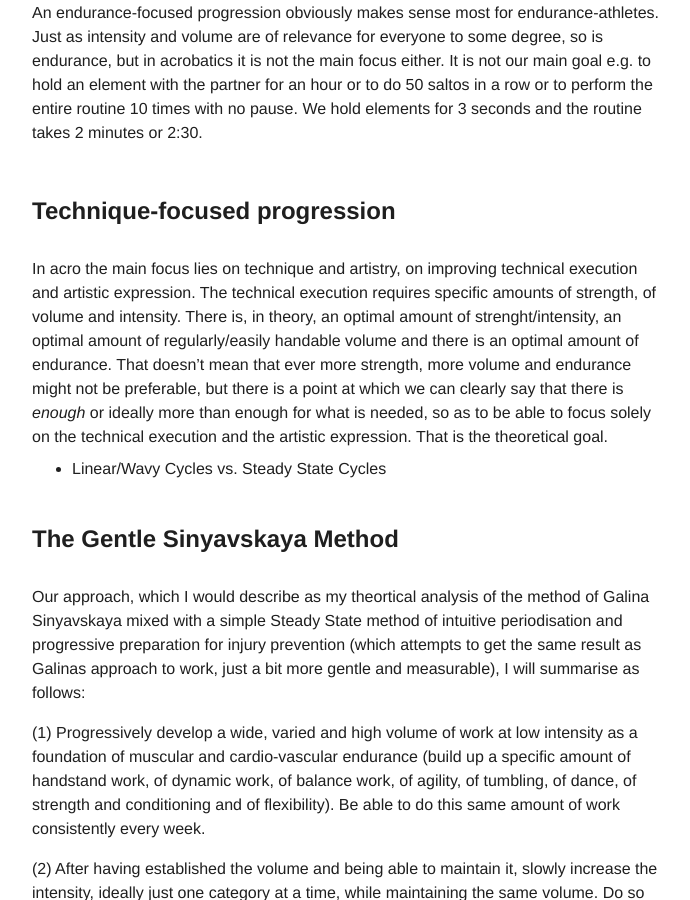
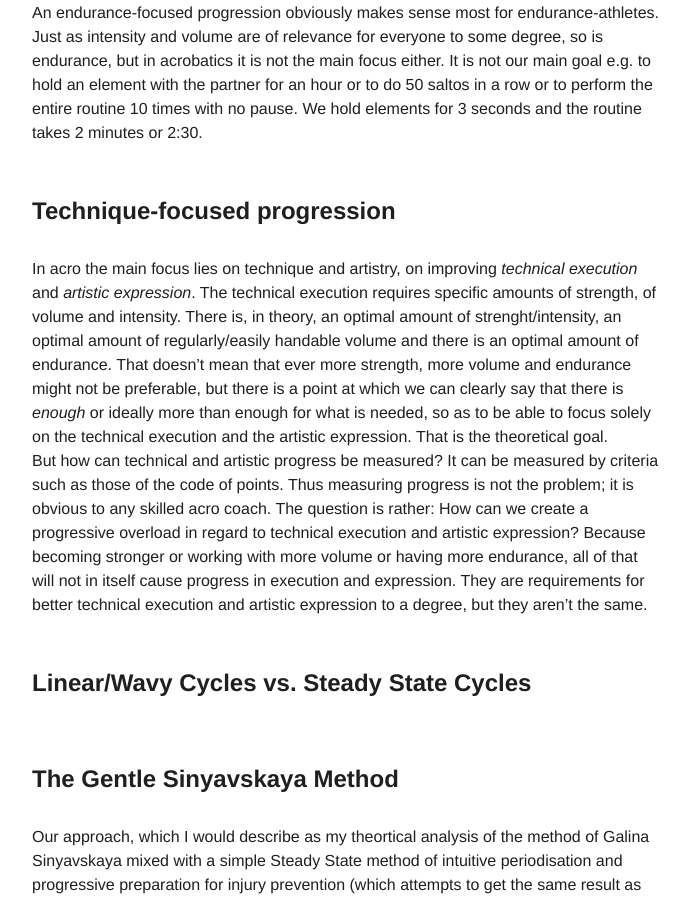
Before and after one commit to floshin/acrolib, a Jekyll site: the page built from training/periodisation.md, in a window 1280 px wide and 900 px high, scrolled down 2843 px. Shown: the whole window, without its empty margins (293-983 px from the left). Built offline with Jekyll 4.4.1, drawn with Linux system fonts in a browser that asks for light colours; our own code applies the rules of GitHub Pages for plain Markdown files; some of the changed text lies outside the part shown.

Commit message:
Update periodisation.md

```diff
--- a/training/periodisation.md
+++ b/training/periodisation.md
@@ -43,11 +43,12 @@ An endurance-focused progression obviously makes sense most for endurance-athlet
 
 ## Technique-focused progression
 
-In acro the main focus lies on technique and artistry, on improving technical execution and artistic expression. The technical execution requires specific amounts of strength, of volume and intensity. There is, in theory, an optimal amount of strenght/intensity, an optimal amount of regularly/easily handable volume and there is an optimal amount of endurance. That doesn't mean that ever more strength, more volume and endurance might not be preferable, but there is a point at which we can clearly say that there is *enough* or ideally more than enough for what is needed, so as to be able to focus solely on the technical execution and the artistic expression. That is the theoretical goal.
+In acro the main focus lies on technique and artistry, on improving *technical execution* and *artistic expression*. The technical execution requires specific amounts of strength, of volume and intensity. There is, in theory, an optimal amount of strenght/intensity, an optimal amount of regularly/easily handable volume and there is an optimal amount of endurance. That doesn't mean that ever more strength, more volume and endurance might not be preferable, but there is a point at which we can clearly say that there is *enough* or ideally more than enough for what is needed, so as to be able to focus solely on the technical execution and the artistic expression. That is the theoretical goal.
+But how can technical and artistic progress be measured? It can be measured by criteria such as those of the code of points. Thus measuring progress is not the problem; it is obvious to any skilled acro coach. The question is rather: How can we create a progressive overload in regard to technical execution and artistic expression? Because becoming stronger or working with more volume or having more endurance, all of that will not in itself cause progress in execution and expression. They are requirements for better technical execution and artistic expression to a degree, but they aren't the same.
+
+## Linear/Wavy Cycles vs. Steady State Cycles
 
 
-
-* Linear/Wavy Cycles vs. Steady State Cycles
 
 
 ## The Gentle Sinyavskaya Method
```
Also changed, not shown: other parts of training/periodisation.md (+1 -1 lines).
